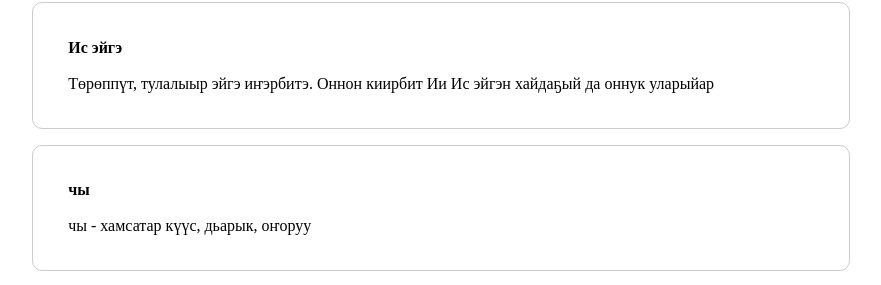
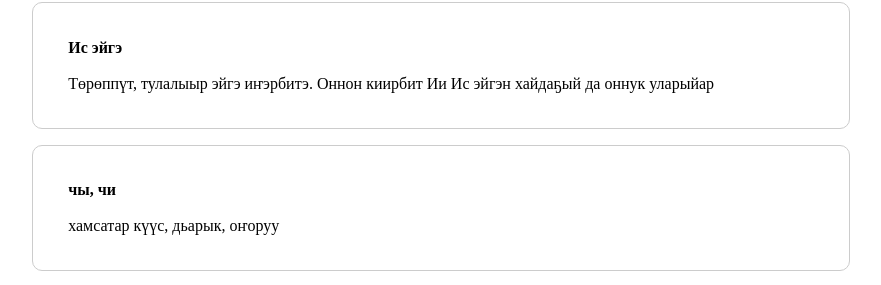
Before and after one commit to sakharun/dorgoon, a React (Create React App) app: page / in a window 1280 px wide. Shown: the part 4095-4380 px from the top of the page, without its empty margins (199-1080 px from the left). Built offline with nearby package versions, Linux system fonts and the light colour scheme.

Commit message:
чы, чи

```diff
--- a/src/data.js
+++ b/src/data.js
@@ -99,8 +99,8 @@ export const ways = [
   },
 
   {
-    title: "чы",
-    description: "чы - хамсатар күүс,  дьарык, оҥоруу ",
+    title: "чы, чи",
+    description: " хамсатар күүс,  дьарык, оҥоруу ",
   },
   {
     title: "дь",
```
